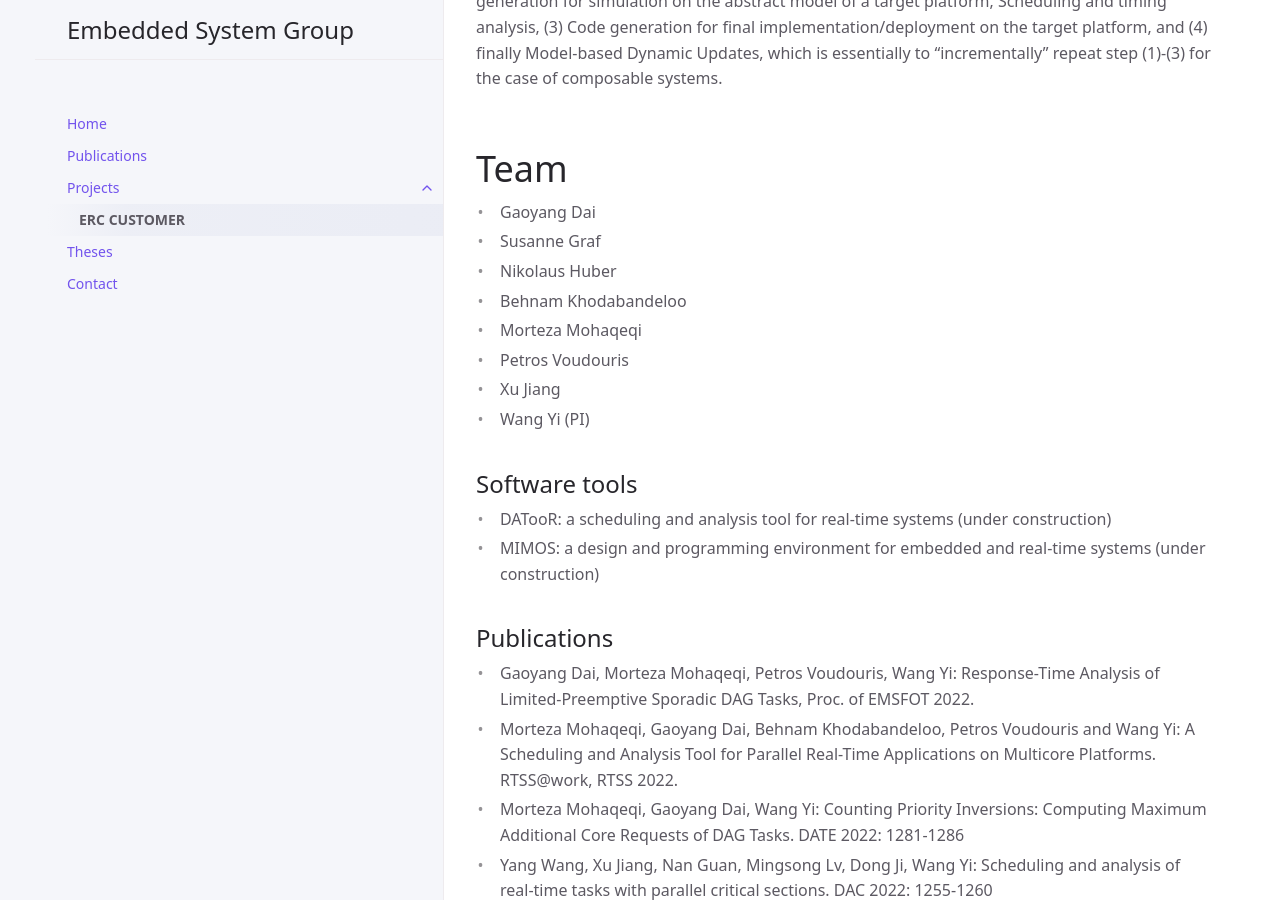
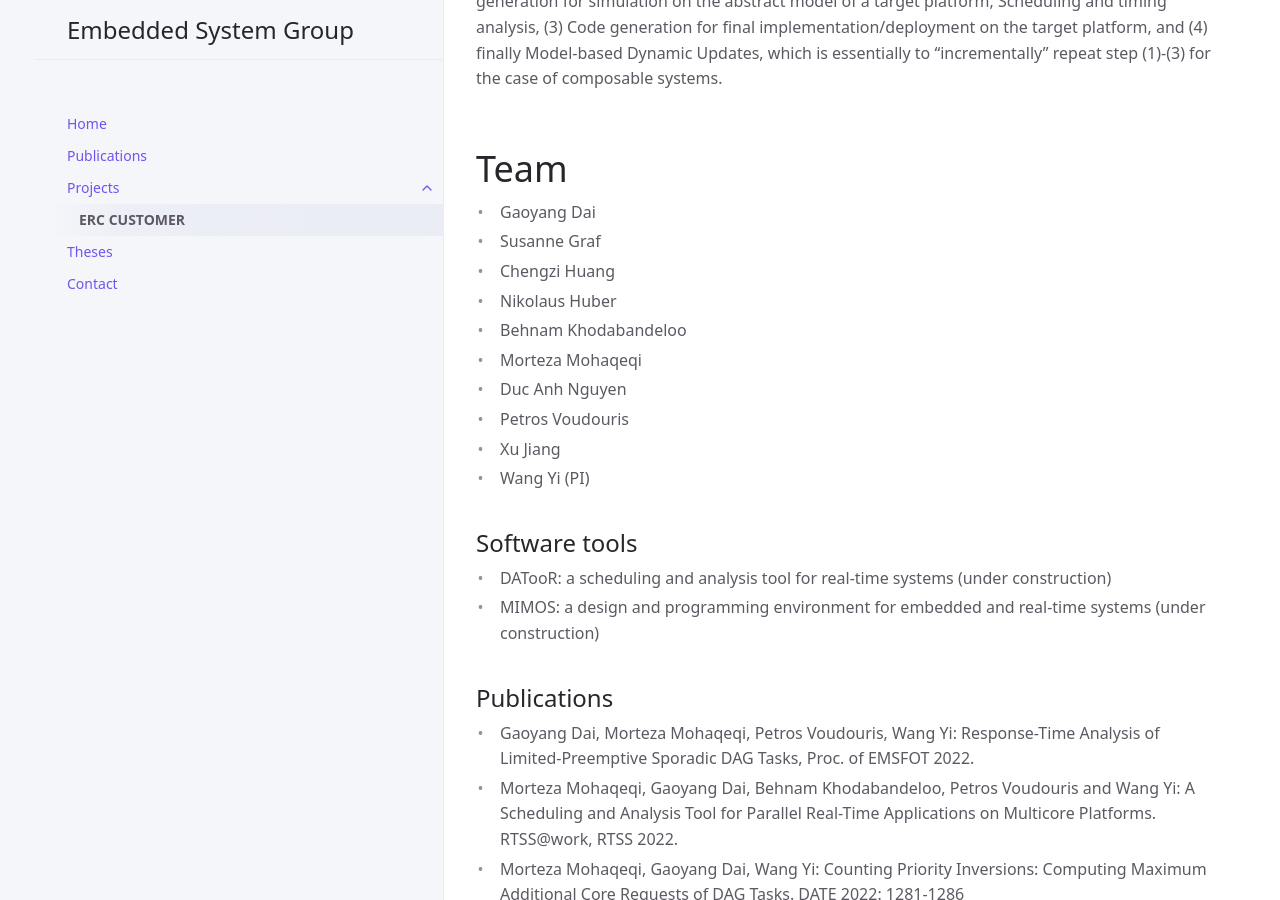
Before and after one commit to akhoda256/project-website, a Jekyll site: the page built from docs/projects/erc-customer.md, in a window 1280 px wide and 900 px high, scrolled down 966 px. Built offline with Jekyll 4.4.1, drawn with Linux system fonts in a browser that asks for light colours; cached includes are drawn as plain includes.

Commit message:
update team member

```diff
--- a/docs/projects/erc-customer.md
+++ b/docs/projects/erc-customer.md
@@ -19,9 +19,11 @@ CUSTOMER i is currently developing the MIMOS tool chain, based on a timed versio
 # Team
 - Gaoyang Dai
 - Susanne Graf
+- Chengzi Huang
 - Nikolaus Huber
 - Behnam Khodabandeloo
 - Morteza Mohaqeqi
+- Duc Anh Nguyen
 - Petros Voudouris
 - Xu Jiang
 - Wang Yi (PI)
```
